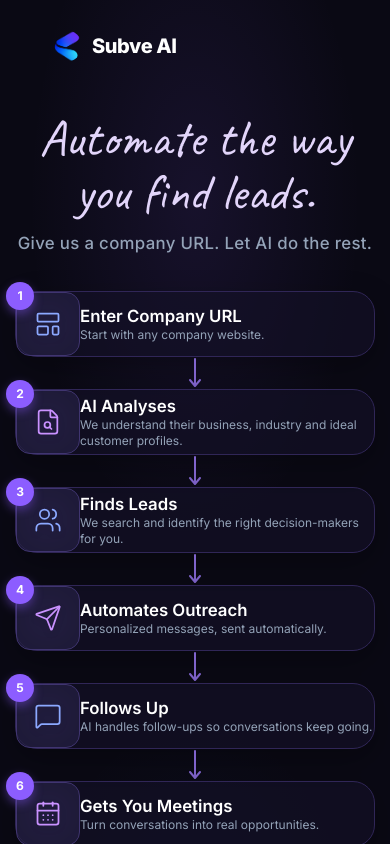
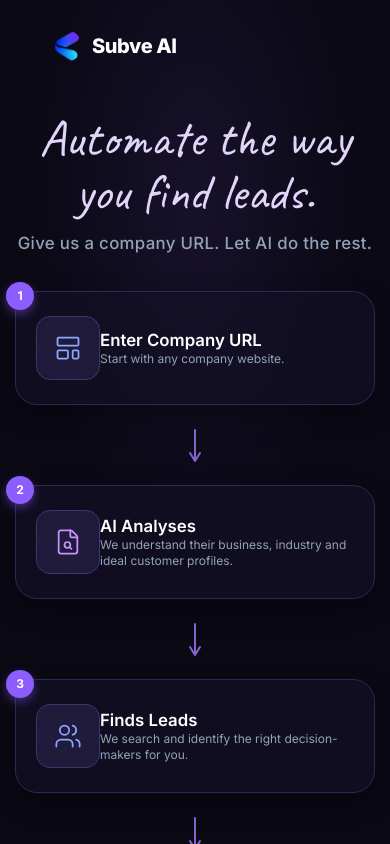
Before and after one commit to JS-2k/landing-subveai, a React (Vite) app: page / in a window 390 px wide. Shown: the top 844 px of the page. Built offline with nearby package versions, Linux system fonts and the light colour scheme.

Commit message:
Use inline margins and padding for mobile spacing guarantee

```diff
--- a/src/App.jsx
+++ b/src/App.jsx
@@ -26,9 +26,9 @@ function StepArrow() {
 // ── Mobile Downward Arrow
 function MobileStepArrow() {
   return (
-    <div className="flex-shrink-0 text-[#9f7cfc] z-0 flex items-center justify-center h-8 my-4" style={{ opacity: 0.8 }}>
-      <svg width="24" height="32" viewBox="0 0 24 32" fill="none">
-        <path d="M12 2 L12 28 M7 23 L12 29 L17 23" stroke="currentColor" strokeWidth="2" strokeLinecap="round" strokeLinejoin="round" />
+    <div className="flex-shrink-0 text-[#9f7cfc] z-0 flex items-center justify-center h-8" style={{ opacity: 0.8, margin: '24px 0' }}>
+      <svg width="24" height="34" viewBox="0 0 24 34" fill="none">
+        <path d="M12 2 L12 32 M7 25 L12 33 L17 25" stroke="currentColor" strokeWidth="2" strokeLinecap="round" strokeLinejoin="round" />
       </svg>
     </div>
   );
@@ -115,7 +115,7 @@ export default function App() {
         <div className="flex lg:hidden flex-col items-center w-full max-w-[360px] mx-auto px-5 mb-16 fade-up-2 shrink-0">
           {steps.map((s, i) => (
             <Fragment key={s.num}>
-              <div className="relative flex items-center p-[18px] rounded-[22px] w-full bg-[rgba(20,18,40,0.6)] border border-[#302657] shadow-[0_10px_30px_rgba(0,0,0,0.3)]">
+              <div className="relative flex items-center rounded-[22px] w-full bg-[rgba(20,18,40,0.6)] border border-[#302657] shadow-[0_10px_30px_rgba(0,0,0,0.3)]" style={{ padding: '24px 20px' }}>
 
                 {/* Number Overlapped Badge */}
                 <div className="absolute -top-[10px] -left-[10px] w-7 h-7 rounded-full flex items-center justify-center text-xs font-bold text-white z-10" style={{ background: '#8c5dff', boxShadow: '0 4px 10px rgba(140, 93, 255, 0.4)' }}>
```
